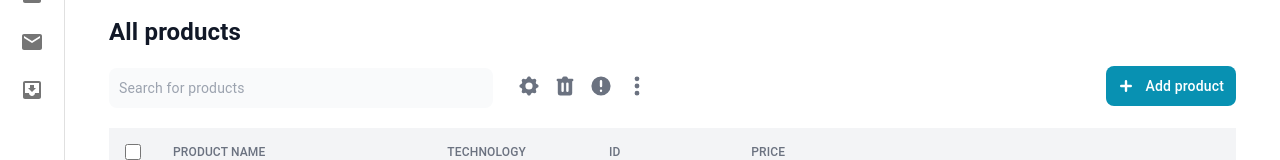
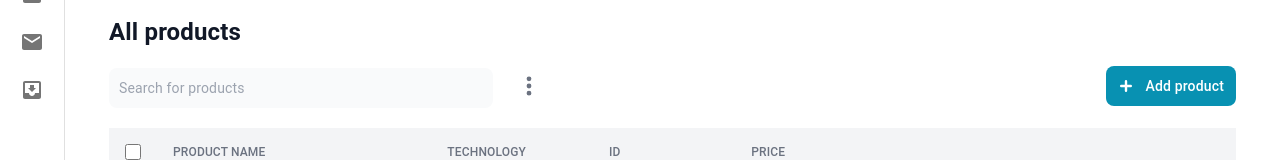
Before and after one commit to imane-0208/Megastore_front, a Next.js app: page /admin/dashbord in a window 1280 px wide. Shown: the part 408-568 px from the top of the page. Built offline with nearby package versions, Linux system fonts and the light colour scheme; no server answers.

Commit message:
Add Products & Users

```diff
--- a/components/admin/dashbord/products.tsx
+++ b/components/admin/dashbord/products.tsx
@@ -19,30 +19,9 @@ export function Products() {
     </form>
     <div className="flex items-center sm:justify-end w-full">
         <div className="hidden md:flex pl-2 space-x-1">
-            <a href="#"
-                className="text-gray-500 hover:text-gray-900 cursor-pointer p-1 hover:bg-gray-100 rounded inline-flex justify-center">
-                <svg className="w-6 h-6" fill="currentColor" viewBox="0 0 20 20" xmlns="http://www.w3.org/2000/svg">
-                    <path fill-rule="evenodd"
-                        d="M11.49 3.17c-.38-1.56-2.6-1.56-2.98 0a1.532 1.532 0 01-2.286.948c-1.372-.836-2.942.734-2.106 2.106.54.886.061 2.042-.947 2.287-1.561.379-1.561 2.6 0 2.978a1.532 1.532 0 01.947 2.287c-.836 1.372.734 2.942 2.106 2.106a1.532 1.532 0 012.287.947c.379 1.561 2.6 1.561 2.978 0a1.533 1.533 0 012.287-.947c1.372.836 2.942-.734 2.106-2.106a1.533 1.533 0 01.947-2.287c1.561-.379 1.561-2.6 0-2.978a1.532 1.532 0 01-.947-2.287c.836-1.372-.734-2.942-2.106-2.106a1.532 1.532 0 01-2.287-.947zM10 13a3 3 0 100-6 3 3 0 000 6z"
-                        clip-rule="evenodd"></path>
-                </svg>
-            </a>
-            <a href="#"
-                className="text-gray-500 hover:text-gray-900 cursor-pointer p-1 hover:bg-gray-100 rounded inline-flex justify-center">
-                <svg className="w-6 h-6" fill="currentColor" viewBox="0 0 20 20" xmlns="http://www.w3.org/2000/svg">
-                    <path fill-rule="evenodd"
-                        d="M9 2a1 1 0 00-.894.553L7.382 4H4a1 1 0 000 2v10a2 2 0 002 2h8a2 2 0 002-2V6a1 1 0 100-2h-3.382l-.724-1.447A1 1 0 0011 2H9zM7 8a1 1 0 012 0v6a1 1 0 11-2 0V8zm5-1a1 1 0 00-1 1v6a1 1 0 102 0V8a1 1 0 00-1-1z"
-                        clip-rule="evenodd"></path>
-                </svg>
-            </a>
-            <a href="#"
-                className="text-gray-500 hover:text-gray-900 cursor-pointer p-1 hover:bg-gray-100 rounded inline-flex justify-center">
-                <svg className="w-6 h-6" fill="currentColor" viewBox="0 0 20 20" xmlns="http://www.w3.org/2000/svg">
-                    <path fill-rule="evenodd"
-                        d="M18 10a8 8 0 11-16 0 8 8 0 0116 0zm-7 4a1 1 0 11-2 0 1 1 0 012 0zm-1-9a1 1 0 00-1 1v4a1 1 0 102 0V6a1 1 0 00-1-1z"
-                        clip-rule="evenodd"></path>
-                </svg>
-            </a>
+
+
+
             <a href="#"
                 className="text-gray-500 hover:text-gray-900 cursor-pointer p-1 hover:bg-gray-100 rounded inline-flex justify-center">
                 <svg className="w-6 h-6" fill="currentColor" viewBox="0 0 20 20" xmlns="http://www.w3.org/2000/svg">
```
